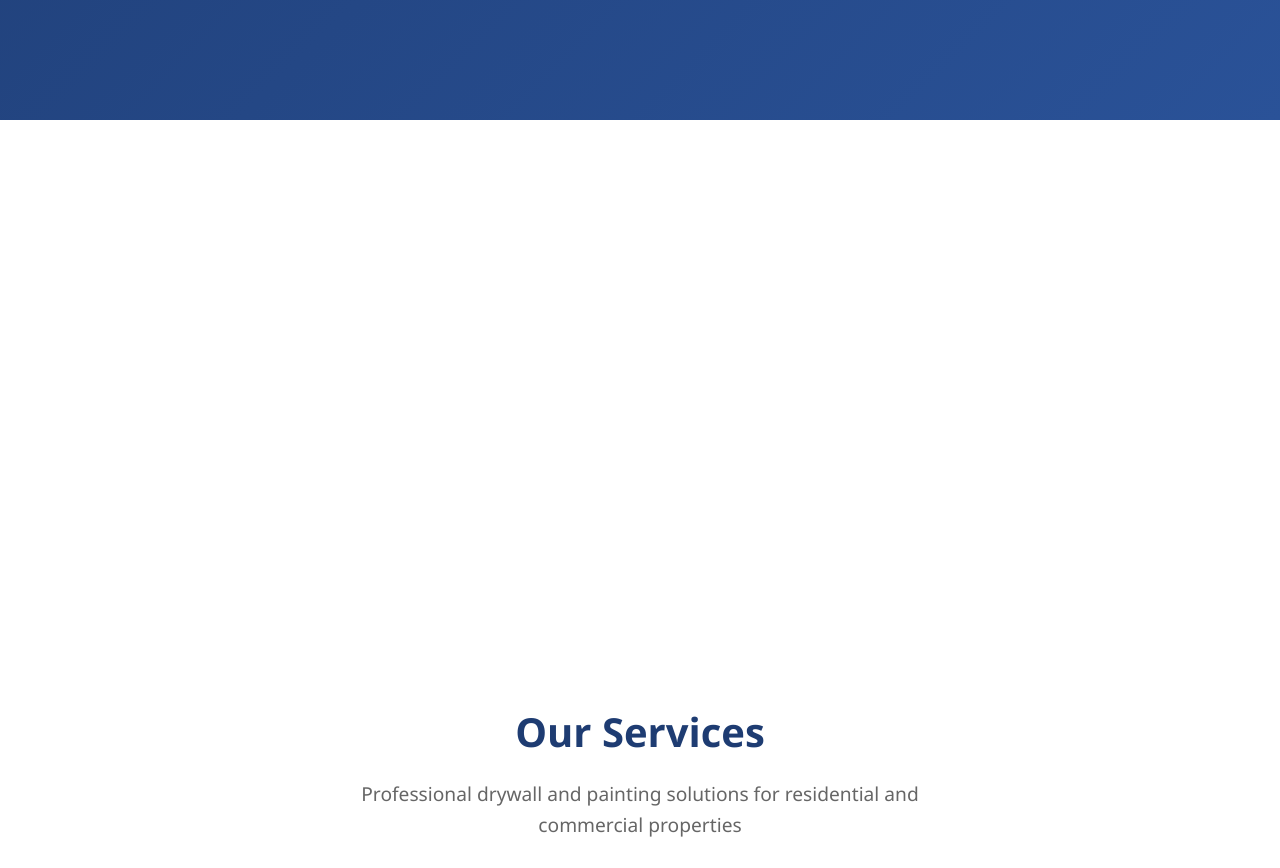
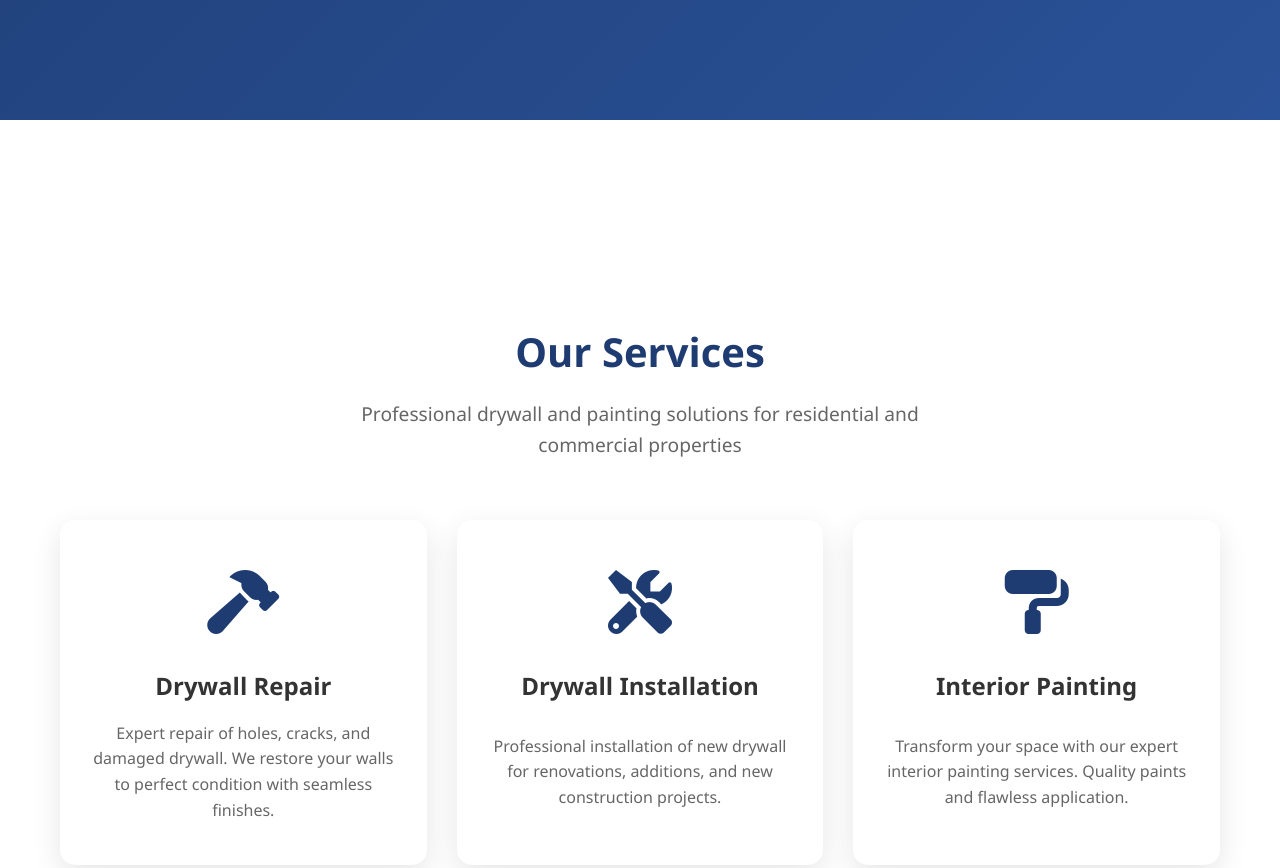
Before and after one commit to JamesBrownR/Element-Drywall-Painting, a plain HTML site: page index.html in a window 1280 px wide. Shown: the part 680-1548 px from the top of the page. Drawn offline with Linux system fonts and the light colour scheme.

Commit message:
Update index.html

```diff
--- a/index.html
+++ b/index.html
@@ -205,7 +205,7 @@
 
         /* Sections */
         .section {
-    padding: 580px 0;
+    padding: 200px 0;
 }
 
 
```
